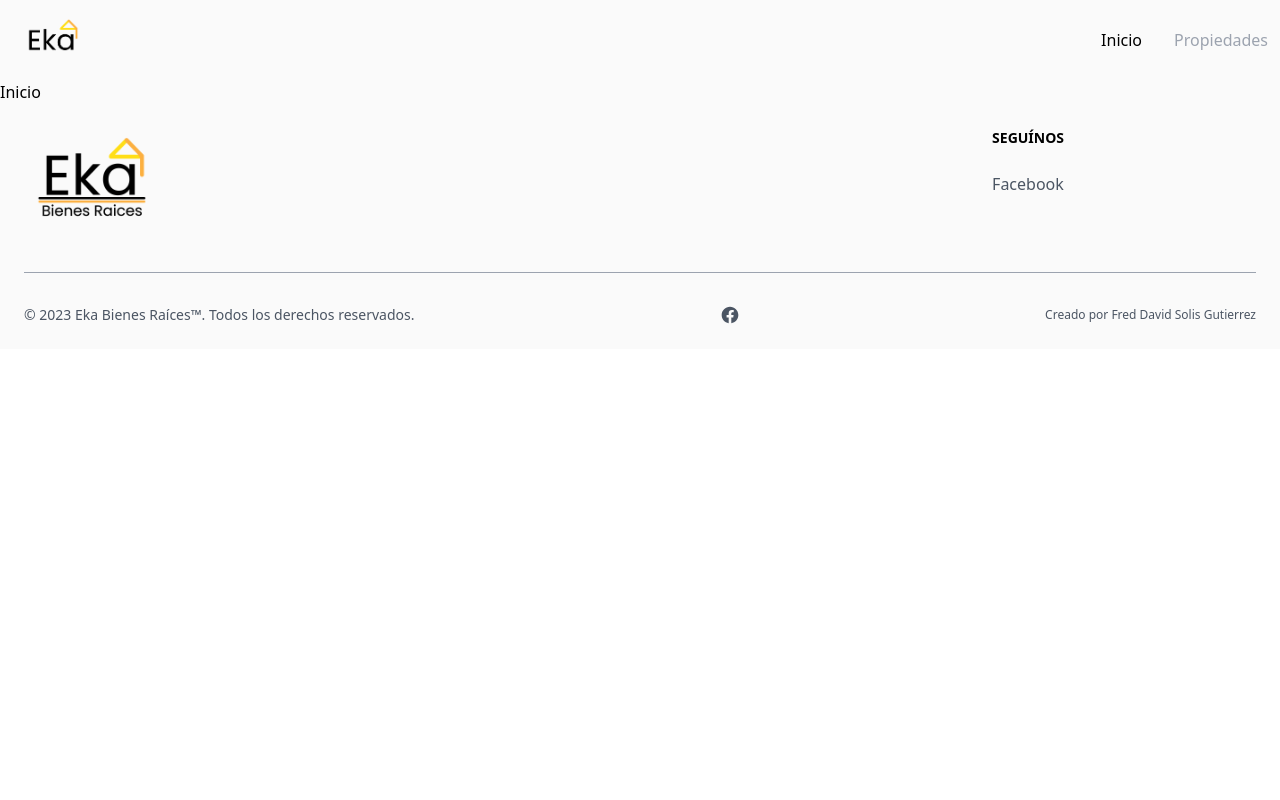
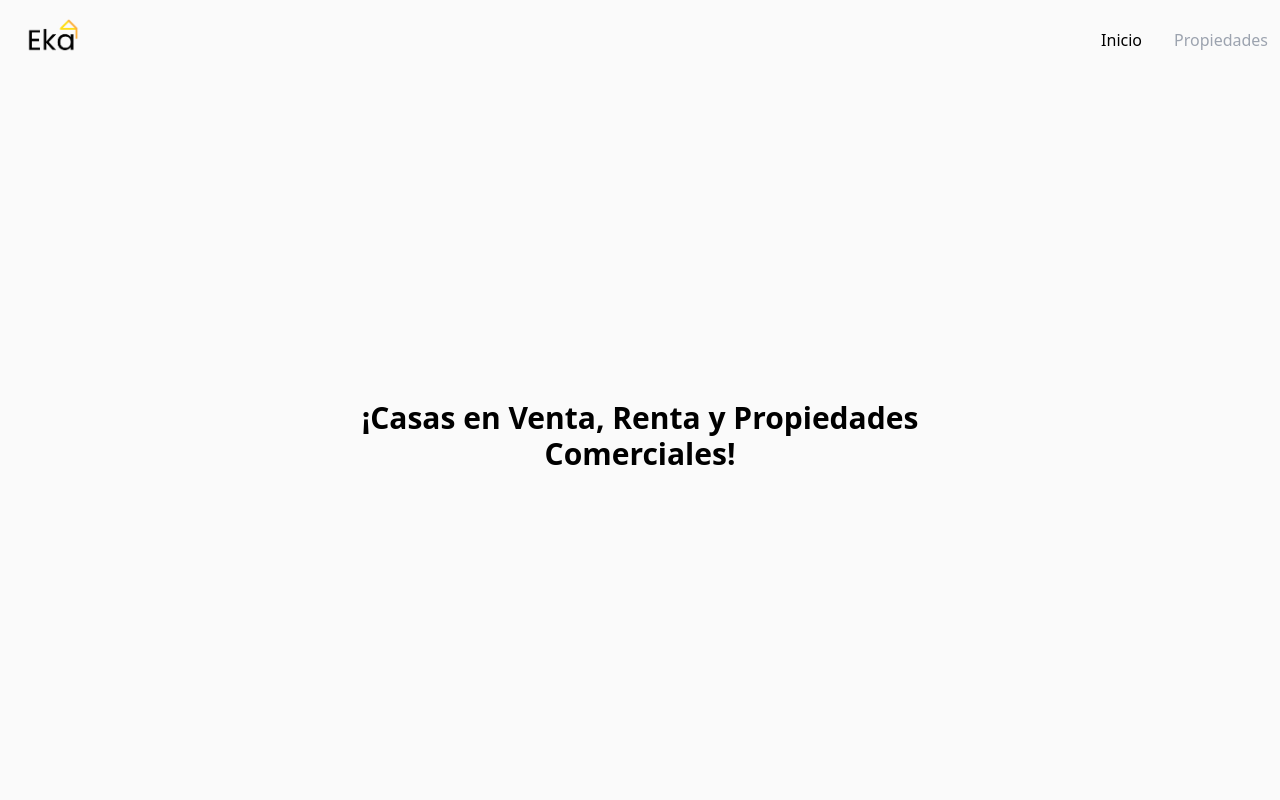
Before and after one commit to fred-gutierrez/Eka-Facebook-API, a React (Vite) app: page / in a window 1280 px wide. Shown: the top 800 px of the page. Built offline with nearby package versions, Linux system fonts and the light colour scheme.

Commit message:
added inicio page item

```diff
--- a/src/pages/Inicio.tsx
+++ b/src/pages/Inicio.tsx
@@ -1,3 +1,11 @@
 export default function Inicio() {
-  return <div>Inicio</div>;
+  return (
+    <div>
+      <h1 className="text-center text-3xl py-80 font-bold">
+        ¡Casas en Venta, Renta y Propiedades
+        <br />
+        Comerciales!
+      </h1>
+    </div>
+  );
 }
```
